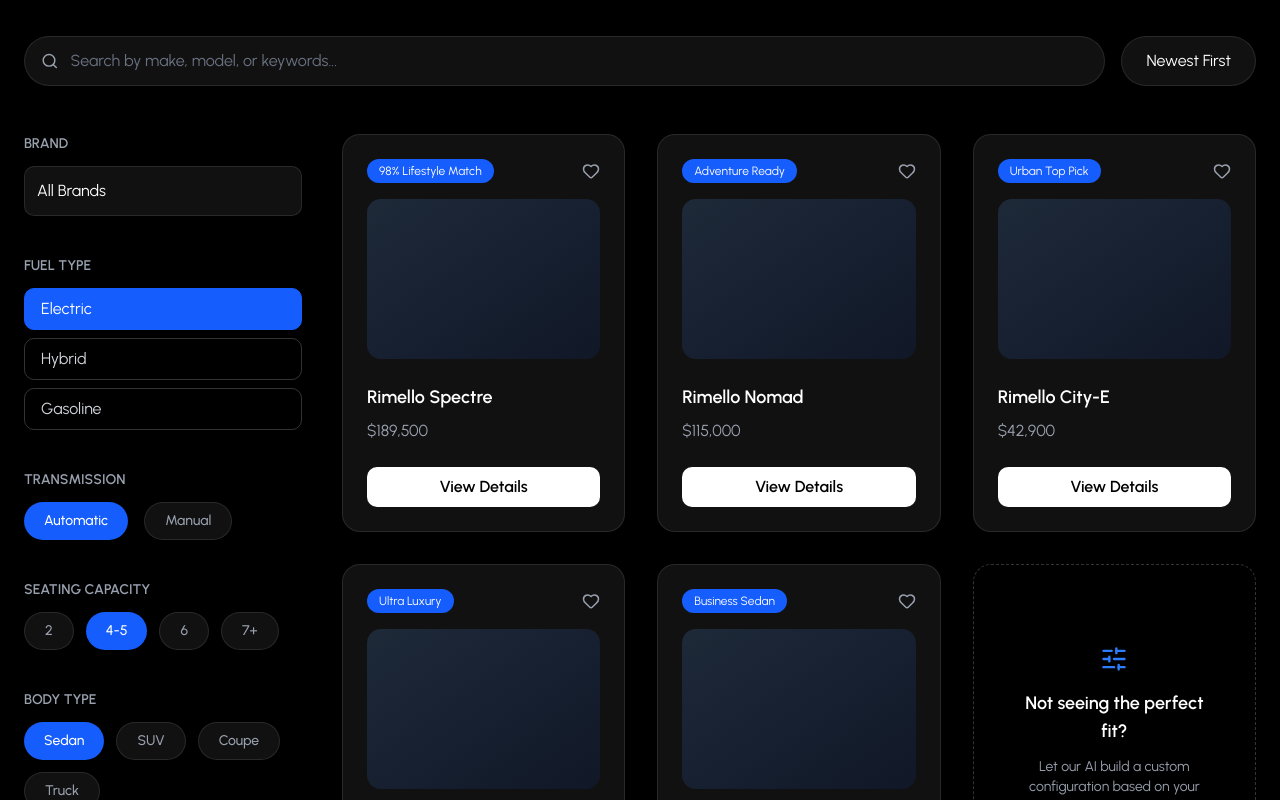
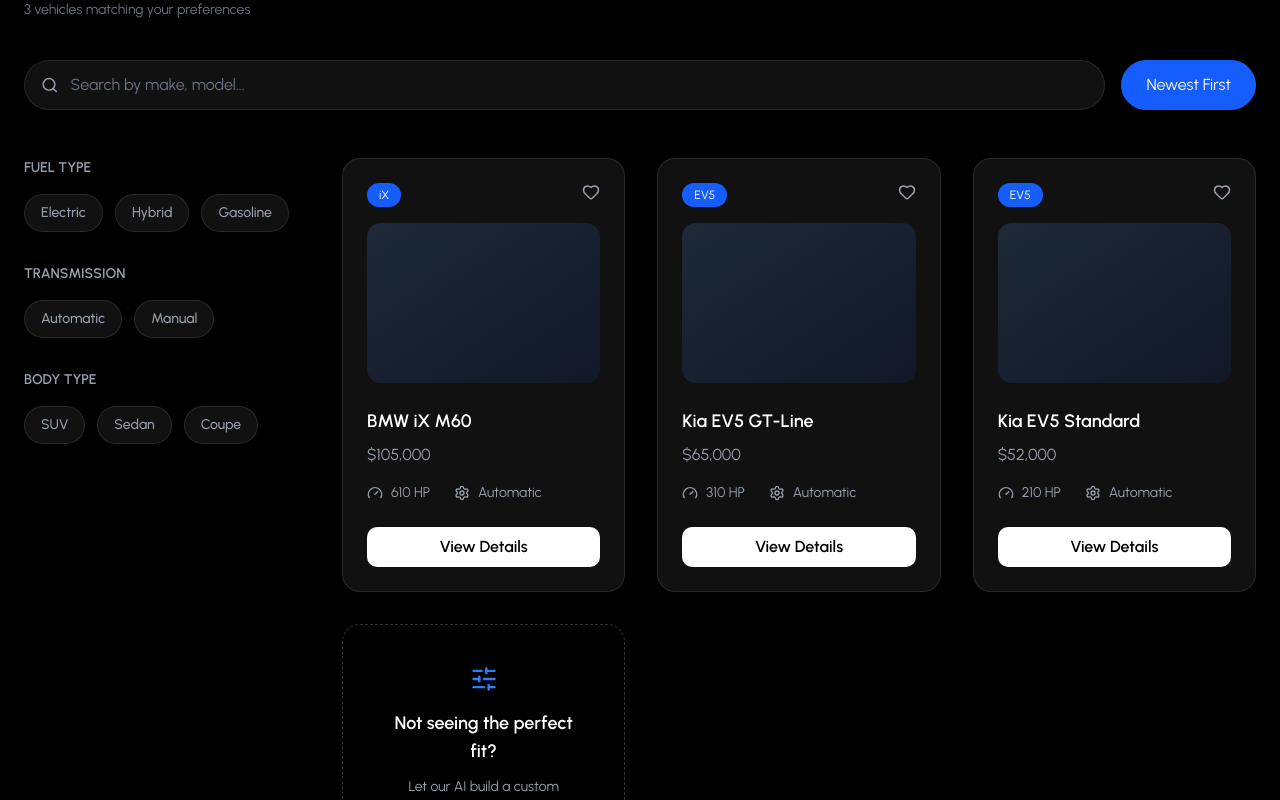
Before and after one commit to BharathiPriyadarshini/WebApp-2, a Next.js app: page /trims in a window 1280 px wide. Shown: the part 380-1180 px from the top of the page. Built offline with nearby package versions, Linux system fonts and the light colour scheme; what lightswind would draw is missing.

Commit message:
refactor:  and simplify model rendering; enhance TrimsPage with brand mapping, improved filtering logic, and updated vehicle mock data; update CarDetailsPage insights for clarity.

```diff
--- a/src/app/brands/page.tsx
+++ b/src/app/brands/page.tsx
@@ -3,38 +3,11 @@
 import { useEffect, useRef, useState } from "react";
 import { useSearchParams, useRouter } from "next/navigation";
 import Link from "next/link";
-import { motion, AnimatePresence } from "framer-motion";
 import { ChevronRight, Search } from "lucide-react";
 import { Input } from "@/components/ui/input";
 import { Card } from "@/components/ui/card";
 import { useBrands } from "@/hooks/useBrands";
 import { useModels } from "@/hooks/useModels";
-
-/* ================= ANIMATION CONFIG ================= */
-/* 🔥 You can tweak animations from here */
-const containerAnimation = {
-  hidden: { opacity: 0 },
-  show: {
-    opacity: 1,
-    transition: {
-      staggerChildren: 0.12, // 👈 change for faster/slower stagger
-    },
-  },
-};
-
-const cardAnimation = {
-  hidden: { opacity: 0, y: 100 }, // 👈 increase y for more dramatic entry
-  show: {
-    opacity: 1,
-    y: 0,
-    transition: {
-      duration: 0.1, // 👈 speed of animation
-      ease: "easeOut",
-    },
-  },
-};
-
-/* ================= PAGE ================= */
 
 export default function BrandsPage() {
   const router = useRouter();
@@ -134,15 +107,7 @@
                 Models
               </h1>
 
-              <AnimatePresence mode="wait">
-                <motion.div
-                  key={selectedBrand}
-                  variants={containerAnimation}
-                  initial="hidden"
-                  animate="show"
-                  exit="hidden"
-                  className="grid md:grid-cols-2 xl:grid-cols-3 gap-8"
-                >
+              <div className="grid md:grid-cols-2 xl:grid-cols-3 gap-8">
                 {modelsLoading
                   ? Array.from({ length: 6 }).map((_, i) => (
                       <div
@@ -151,13 +116,7 @@
                       />
                     ))
                   : models.map((model) => (
-                        <motion.div
-                          key={model._id}
-                          variants={cardAnimation}
-                          whileHover={{
-                            scale: 1.05, // 👈 hover zoom strength
-                          }}
-                        >
+                      <div key={model._id}>
                         <Link
                           href={`/trims?brand=${selectedBrand}&model=${model.name}`}
                         >
@@ -176,7 +135,7 @@
                                 {model.name}
                               </h3>
 
-                                {/* 🔥 PRICE RANGE */}
+                              {/* PRICE RANGE */}
                               <p className="text-white/60 text-sm">
                                 {formatLakhs(model.minPrice)} –{" "}
                                 {formatLakhs(model.maxPrice)}
@@ -188,10 +147,9 @@
                             </div>
                           </Card>
                         </Link>
-                        </motion.div>
+                      </div>
                     ))}
-                </motion.div>
-              </AnimatePresence>
+              </div>
             </>
           )}
         </main>
--- a/src/app/trims/[trimId]/page.tsx
+++ b/src/app/trims/[trimId]/page.tsx
@@ -364,9 +364,9 @@
     useEffect(() => {
         const foundCar = carsData.find(c => c.id === id);
         if (foundCar) {
-            const positiveInsights = ['High Resale Value', 'Smooth Suspension', 'Fuel Efficient', 'Spacious Interiors', 'Great Handling', 'Punchy Engine'];
-            const neutralInsights = ['Standard Sound System', 'Average Boot Space', 'Common Design', 'Firm Ride', 'Plastic Quality'];
-            const negativeInsights = ['High Waiting Period', 'Expensive Spares', 'Low Ground Clearance', 'Noisy Cabin', 'Cramped Rear Seat'];
+            const positiveInsights = ['Advanced safety package (6 airbags, ADAS Level 2, 4‑wheel disc brakes, 3‑point seat belts)', 'Improved interior design and materials'];
+            const neutralInsights = ['Neutral observation: No idea about servicing and maintenance'];
+            const negativeInsights = ['Customer service at Mahindra Samrat Car showroom Vapi'];
             const getRandom = (arr: string[], count: number) => [...arr].sort(() => 0.5 - Math.random()).slice(0, count);
 
             const enriched: EnrichedCar = {
--- a/src/app/trims/page.tsx
+++ b/src/app/trims/page.tsx
@@ -2,213 +2,201 @@
 
 import { useSearchParams } from "next/navigation";
 import Link from "next/link";
-import { Search, SlidersHorizontal, Heart } from "lucide-react";
-import { useState } from "react";
+import {
+  Search,
+  SlidersHorizontal,
+  Heart,
+  Gauge,
+  Settings,
+} from "lucide-react";
+import { useState, useMemo } from "react";
 
+/* ---------------------------------- */
+/* Brand Mapping (Fix brandId issue)  */
+/* ---------------------------------- */
+const brandMap: Record<string, string> = {
+  "693869fe2955c01e5bd23c9c": "Kia",
+  "693869fe2955c01e5bd23c9d": "BMW",
+  "693869fe2955c01e5bd23c9e": "Mercedes",
+};
+
+/* ---------------------------------- */
+/* Mock Vehicles                      */
+/* ---------------------------------- */
 const mockVehicles = [
   {
     id: 1,
-    name: "Rimello Spectre",
-    price: "$189,500",
-    tag: "98% Lifestyle Match",
+    brand: "Kia",
+    model: "EV5",
+    name: "Kia EV5 GT-Line",
+    price: 65000,
+    fuelType: "Electric",
+    transmission: "Automatic",
+    seating: "5",
+    bodyType: "SUV",
+    horsepower: 310,
+    createdAt: 5,
   },
   {
     id: 2,
-    name: "Rimello Nomad",
-    price: "$115,000",
-    tag: "Adventure Ready",
+    brand: "Kia",
+    model: "EV5",
+    name: "Kia EV5 Standard",
+    price: 52000,
+    fuelType: "Electric",
+    transmission: "Automatic",
+    seating: "5",
+    bodyType: "SUV",
+    horsepower: 210,
+    createdAt: 3,
   },
   {
     id: 3,
-    name: "Rimello City-E",
-    price: "$42,900",
-    tag: "Urban Top Pick",
-  },
-  {
-    id: 4,
-    name: "Rimello Sovereign",
-    price: "$245,000",
-    tag: "Ultra Luxury",
-  },
-  {
-    id: 5,
-    name: "Rimello Executive",
-    price: "$92,000",
-    tag: "Business Sedan",
+    brand: "BMW",
+    model: "iX",
+    name: "BMW iX M60",
+    price: 105000,
+    fuelType: "Electric",
+    transmission: "Automatic",
+    seating: "5",
+    bodyType: "SUV",
+    horsepower: 610,
+    createdAt: 10,
   },
 ];
 
 export default function TrimsPage() {
   const params = useSearchParams();
+  const brandId = params.get("brand");
   const model = params.get("model");
-  const brand = params.get("brand");
 
-  // State for filters
-  const [fuelType, setFuelType] = useState("Electric");
-  const [transmission, setTransmission] = useState("Automatic");
-  const [seatingCapacity, setSeatingCapacity] = useState("4-5");
-  const [bodyType, setBodyType] = useState("Sedan");
+  const brandName = brandId ? brandMap[brandId] || brandId : "All Brands";
+
+  /* -------------------- */
+  /* States               */
+  /* -------------------- */
+  const [search, setSearch] = useState("");
+  const [sort, setSort] = useState("newest");
+  const [fuelType, setFuelType] = useState<string | null>(null);
+  const [transmission, setTransmission] = useState<string | null>(null);
+  const [bodyType, setBodyType] = useState<string | null>(null);
+
+  /* -------------------- */
+  /* Filtering Logic      */
+  /* -------------------- */
+  const filteredVehicles = useMemo(() => {
+    let vehicles = mockVehicles.filter((vehicle) => {
+      const matchBrand = brandName === "All Brands" || vehicle.brand === brandName;
+      const matchModel = model ? vehicle.model === model : true;
+      const matchSearch = vehicle.name.toLowerCase().includes(search.toLowerCase());
+      const matchFuel = fuelType ? vehicle.fuelType === fuelType : true;
+      const matchTransmission = transmission
+        ? vehicle.transmission === transmission
+        : true;
+      const matchBody = bodyType ? vehicle.bodyType === bodyType : true;
+
+      return (
+        matchBrand &&
+        matchModel &&
+        matchSearch &&
+        matchFuel &&
+        matchTransmission &&
+        matchBody
+      );
+    });
+
+    if (sort === "newest") {
+      vehicles.sort((a, b) => b.createdAt - a.createdAt);
+    }
+
+    return vehicles;
+  }, [search, fuelType, transmission, bodyType, sort, brandName, model]);
 
   return (
     <div className="bg-black text-white min-h-screen pt-28">
       <div className="max-w-7xl mx-auto px-6 py-16">
 
-        {/* Header */}
+        {/* ---------------- Header ---------------- */}
         <div className="mb-10">
-          <h1 className="text-4xl font-bold">
-            Find Your Match
-          </h1>
+          <h1 className="text-4xl font-bold">Find Your Match</h1>
           <p className="text-gray-400 mt-2">
-            64 vehicles matching your preferences
+            {brandName} {model} Trims
+          </p>
+          <p className="text-gray-500 text-sm mt-1">
+            {filteredVehicles.length} vehicles matching your preferences
           </p>
         </div>
 
-        {/* Search + Sort */}
+        {/* ---------------- Search + Sort ---------------- */}
         <div className="flex flex-col md:flex-row gap-4 mb-12">
+
           <div className="flex items-center bg-[#111] border border-white/10 rounded-full px-4 py-3 flex-1">
             <Search size={18} className="text-gray-400" />
             <input
               type="text"
-              placeholder="Search by make, model, or keywords..."
+              placeholder="Search by make, model..."
+              value={search}
+              onChange={(e) => setSearch(e.target.value)}
               className="bg-transparent outline-none ml-3 text-white w-full placeholder-gray-500"
             />
           </div>
 
-          <button className="flex items-center justify-center bg-[#111] border border-white/10 rounded-full px-6 py-3 hover:border-blue-500 transition">
+          <button
+            onClick={() => setSort("newest")}
+            className={`px-6 py-3 rounded-full border transition ${
+              sort === "newest"
+                ? "bg-blue-600 border-blue-600"
+                : "bg-[#111] border-white/10 hover:border-blue-500"
+            }`}
+          >
             Newest First
           </button>
         </div>
 
         <div className="grid lg:grid-cols-4 gap-10">
 
-          {/* Sidebar */}
-          <aside className="hidden lg:block space-y-10 text-gray-300">
+          {/* ---------------- Sidebar Filters ---------------- */}
+          <aside className="hidden lg:block space-y-8">
 
-            {/* Brand */}
-            <div>
-              <h3 className="text-gray-400 text-sm mb-3 uppercase font-semibold">
-                Brand
-              </h3>
-              <div className="bg-[#111] border border-white/10 rounded-lg p-3 text-white">
-                {brand || "All Brands"}
-              </div>
-            </div>
+            <FilterGroup
+              title="Fuel Type"
+              options={["Electric", "Hybrid", "Gasoline"]}
+              selected={fuelType}
+              setSelected={setFuelType}
+            />
 
-            {/* Fuel Type */}
-            <div>
-              <h3 className="text-gray-400 text-sm mb-3 uppercase font-semibold">
-                Fuel Type
-              </h3>
-              <div className="flex flex-col gap-2">
-                {["Electric", "Hybrid", "Gasoline"].map((type) => (
-                  <label
-                    key={type}
-                    className={`cursor-pointer flex items-center gap-3 px-4 py-2 rounded-lg border ${
-                      fuelType === type
-                        ? "bg-blue-600 border-blue-600 text-white"
-                        : "border-white/20 hover:border-white/40"
-                    }`}
-                  >
-                    <input
-                      type="radio"
-                      name="fuelType"
-                      value={type}
-                      checked={fuelType === type}
-                      onChange={() => setFuelType(type)}
-                      className="hidden"
-                    />
-                    <span>{type}</span>
-                  </label>
-                ))}
-              </div>
-            </div>
+            <FilterGroup
+              title="Transmission"
+              options={["Automatic", "Manual"]}
+              selected={transmission}
+              setSelected={setTransmission}
+            />
 
-            {/* Transmission */}
-            <div>
-              <h3 className="text-gray-400 text-sm mb-3 uppercase font-semibold">
-                Transmission
-              </h3>
-              <div className="flex gap-4">
-                {["Automatic", "Manual"].map((trans) => (
-                  <button
-                    key={trans}
-                    onClick={() => setTransmission(trans)}
-                    className={`px-5 py-2 rounded-full text-sm font-medium ${
-                      transmission === trans
-                        ? "bg-blue-600 text-white"
-                        : "bg-[#111] border border-white/10 text-gray-400 hover:bg-white/10"
-                    } transition`}
-                  >
-                    {trans}
-                  </button>
-                ))}
-              </div>
-            </div>
-
-            {/* Seating Capacity */}
-            <div>
-              <h3 className="text-gray-400 text-sm mb-3 uppercase font-semibold">
-                Seating Capacity
-              </h3>
-              <div className="flex gap-3 flex-wrap">
-                {["2", "4-5", "6", "7+"].map((seat) => (
-                  <button
-                    key={seat}
-                    onClick={() => setSeatingCapacity(seat)}
-                    className={`px-5 py-2 rounded-full text-sm font-medium whitespace-nowrap ${
-                      seatingCapacity === seat
-                        ? "bg-blue-600 text-white"
-                        : "bg-[#111] border border-white/10 text-gray-400 hover:bg-white/10"
-                    } transition`}
-                  >
-                    {seat}
-                  </button>
-                ))}
-              </div>
-            </div>
-
-            {/* Body Type */}
-            <div>
-              <h3 className="text-gray-400 text-sm mb-3 uppercase font-semibold">
-                Body Type
-              </h3>
-              <div className="flex gap-3 flex-wrap">
-                {["Sedan", "SUV", "Coupe", "Truck"].map((type) => (
-                  <button
-                    key={type}
-                    onClick={() => setBodyType(type)}
-                    className={`px-5 py-2 rounded-full text-sm font-medium whitespace-nowrap ${
-                      bodyType === type
-                        ? "bg-blue-600 text-white"
-                        : "bg-[#111] border border-white/10 text-gray-400 hover:bg-white/10"
-                    } transition`}
-                  >
-                    {type}
-                  </button>
-                ))}
-              </div>
-            </div>
+            <FilterGroup
+              title="Body Type"
+              options={["SUV", "Sedan", "Coupe"]}
+              selected={bodyType}
+              setSelected={setBodyType}
+            />
 
           </aside>
 
-          {/* Vehicles Grid */}
+          {/* ---------------- Vehicle Cards ---------------- */}
           <div className="lg:col-span-3">
             <div className="grid md:grid-cols-2 xl:grid-cols-3 gap-8">
 
-              {mockVehicles.map((vehicle) => (
+              {filteredVehicles.map((vehicle) => (
                 <div
                   key={vehicle.id}
                   className="bg-[#111] border border-white/10 rounded-2xl p-6 hover:border-blue-500/40 transition"
                 >
-                  {/* Tag */}
-                  <div className="flex justify-between items-center mb-4">
+                  <div className="flex justify-between mb-4">
                     <span className="text-xs bg-blue-600 px-3 py-1 rounded-full">
-                      {vehicle.tag}
+                      {vehicle.model}
                     </span>
                     <Heart size={18} className="text-gray-400" />
                   </div>
 
-                  {/* Image Placeholder */}
                   <div className="h-40 bg-gradient-to-br from-gray-800 to-gray-900 rounded-xl mb-6" />
 
                   <h3 className="text-lg font-semibold">
@@ -216,8 +204,20 @@
                   </h3>
 
                   <p className="text-gray-400 mt-2">
-                    {vehicle.price}
+                    ${vehicle.price.toLocaleString()}
                   </p>
+
+                  {/* Specs */}
+                  <div className="flex items-center gap-6 mt-4 text-sm text-gray-400">
+                    <div className="flex items-center gap-2">
+                      <Gauge size={16} />
+                      {vehicle.horsepower} HP
+                    </div>
+                    <div className="flex items-center gap-2">
+                      <Settings size={16} />
+                      {vehicle.transmission}
+                    </div>
+                  </div>
 
                   <Link
                     href={`/trims/${vehicle.id}`}
@@ -225,7 +225,6 @@
                   >
                     View Details
                   </Link>
-
                 </div>
               ))}
 
@@ -236,27 +235,55 @@
                   Not seeing the perfect fit?
                 </h3>
                 <p className="text-gray-400 mt-3 text-sm">
-                  Let our AI build a custom configuration based on your
-                  commute and hobbies.
+                  Let our AI build a custom configuration.
                 </p>
-
                 <button className="mt-6 bg-blue-600 px-6 py-2 rounded-lg hover:bg-blue-500 transition">
                   Start AI Configuration
                 </button>
               </div>
 
             </div>
-
-            {/* Load More */}
-            <div className="flex justify-center mt-14">
-              <button className="px-8 py-3 bg-[#111] border border-white/10 rounded-full hover:border-blue-500 transition">
-                Load More Vehicles
-              </button>
-            </div>
-
           </div>
         </div>
       </div>
     </div>
   );
 }
+
+/* ---------------- Filter Component ---------------- */
+function FilterGroup({
+  title,
+  options,
+  selected,
+  setSelected,
+}: {
+  title: string;
+  options: string[];
+  selected: string | null;
+  setSelected: (val: string | null) => void;
+}) {
+  return (
+    <div>
+      <h3 className="text-gray-400 text-sm mb-4 uppercase font-semibold">
+        {title}
+      </h3>
+      <div className="flex flex-wrap gap-3">
+        {options.map((option) => (
+          <button
+            key={option}
+            onClick={() =>
+              selected === option ? setSelected(null) : setSelected(option)
+            }
+            className={`px-4 py-2 rounded-full text-sm font-medium border transition ${
+              selected === option
+                ? "bg-blue-600 border-blue-600 text-white"
+                : "bg-[#111] border-white/10 text-gray-400 hover:border-white/30"
+            }`}
+          >
+            {option}
+          </button>
+        ))}
+      </div>
+    </div>
+  );
+}
```
Lines whose indentation alone changed are shown as unchanged.
